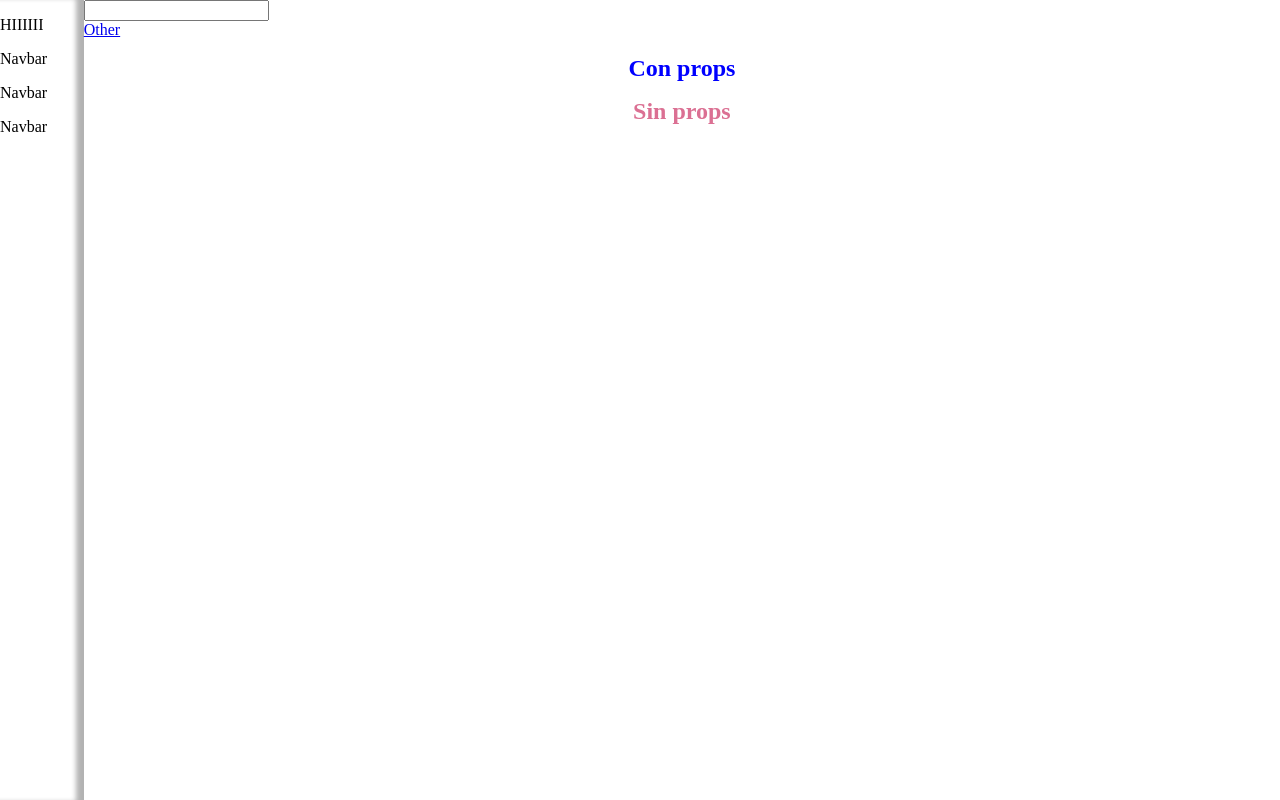
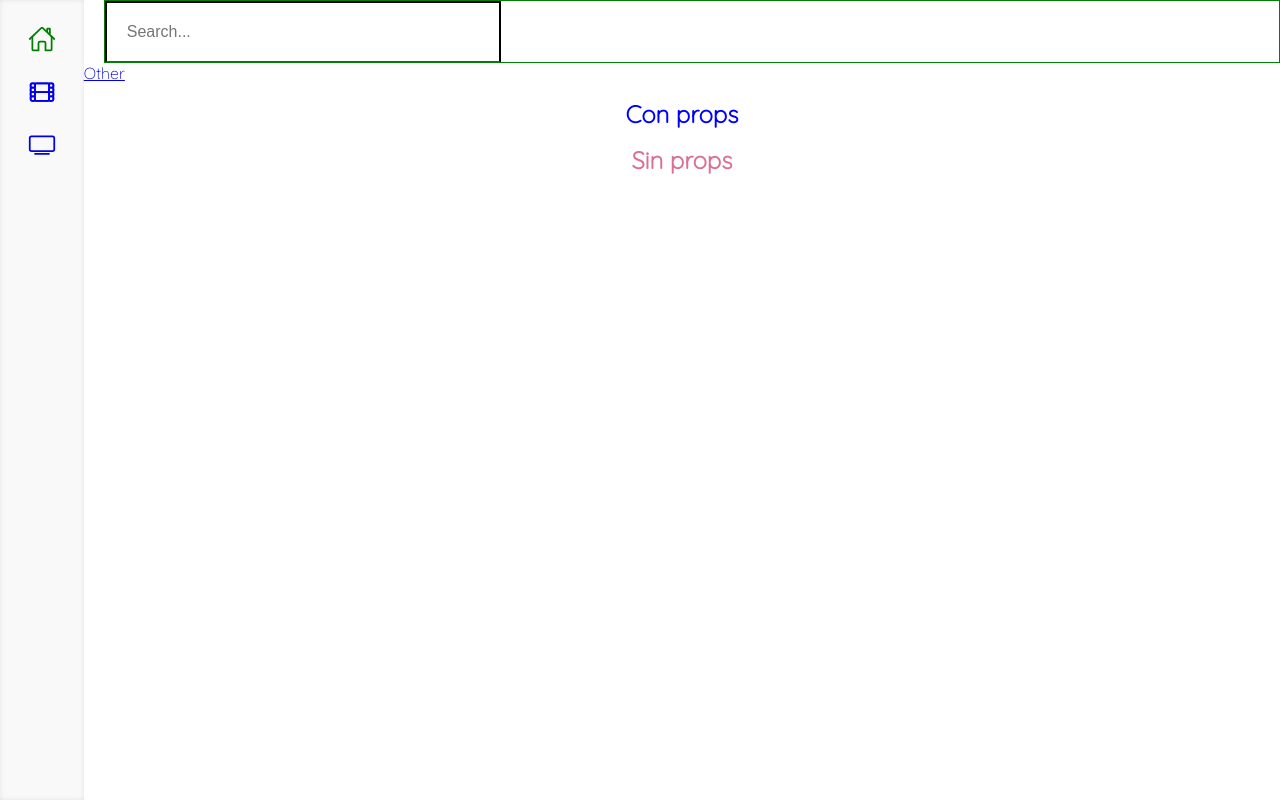
Before and after one commit to Capuccio/movie-search, a React app: page / in a window 1280 px wide. Built offline with nearby package versions, Linux system fonts and the light colour scheme.

Commit message:
Added google font Quicksand, navbar finished and now working with InputSearch

```diff
--- a/package.json
+++ b/package.json
@@ -14,6 +14,7 @@
   "dependencies": {
     "react": "^17.0.2",
     "react-dom": "^17.0.2",
+    "react-icons": "^4.2.0",
     "react-router-dom": "^5.2.0",
     "styled-components": "^5.2.1"
   },
--- a/public/index.html
+++ b/public/index.html
@@ -1,8 +1,16 @@
+<!-- @format -->
+
 <!DOCTYPE html>
 <html lang="en">
 	<head>
-  <meta charset="UTF-8">
+		<meta charset="UTF-8" />
 		<title>Movie Search</title>
+		<link rel="preconnect" href="https://fonts.googleapis.com" />
+		<link rel="preconnect" href="https://fonts.gstatic.com" crossorigin />
+		<link
+			href="https://fonts.googleapis.com/css2?family=Quicksand:wght@300&display=swap"
+			rel="stylesheet"
+		/>
 	</head>
 	<body>
 		<div id="root"></div>
--- a/src/Routes.js
+++ b/src/Routes.js
@@ -13,11 +13,11 @@ import Other from './pages/Other'
 
 const Routes = () => {
 	return (
+		<BrowserRouter>
 			<AppContainer>
 				<Navbar />
 				<PageView>
 					<SearchBar />
-				<BrowserRouter>
 					<Switch>
 						<Route exact path='/'>
 							<Home />
@@ -26,9 +26,9 @@ const Routes = () => {
 							<Other />
 						</Route>
 					</Switch>
-				</BrowserRouter>
 				</PageView>
 			</AppContainer>
+		</BrowserRouter>
 	)
 }
 
--- a/src/components/Navbar/index.js
+++ b/src/components/Navbar/index.js
@@ -1,16 +1,24 @@
 /** @format */
 
 import React from 'react'
+import { NavLink } from 'react-router-dom'
 
-import { NavbarContainer } from './style'
+import { IoHomeOutline, IoFilmOutline, IoTvOutline } from 'react-icons/io5'
+
+import { NavbarContainer, navLinkStyle, iconStyle } from './style'
 
 const Navbar = () => {
 	return (
 		<NavbarContainer>
-			<p>HIIIIII</p>
-			<p>Navbar</p>
-			<p>Navbar</p>
-			<p>Navbar</p>
+			<NavLink exact to='/' activeStyle={navLinkStyle}>
+				<IoHomeOutline style={iconStyle} />
+			</NavLink>
+			<NavLink to='/other' activeStyle={navLinkStyle}>
+				<IoFilmOutline style={iconStyle} />
+			</NavLink>
+			<NavLink to='/other' activeStyle={navLinkStyle}>
+				<IoTvOutline style={iconStyle} />
+			</NavLink>
 		</NavbarContainer>
 	)
 }
--- a/src/components/Navbar/style.js
+++ b/src/components/Navbar/style.js
@@ -3,6 +3,19 @@
 import styled from 'styled-components'
 
 export const NavbarContainer = styled.div`
+	text-align: center;
 	width: 7%;
-	box-shadow: inset -10px 0 5px -2px rgb(0, 0, 0, 0.3);
+	color: red;
+	font-size: 28px;
+	background-color: rgb(247, 247, 247, 0.7);
+	box-shadow: inset 0 0 10px -5px rgb(0, 0, 0, 0.3);
 `
+
+export const navLinkStyle = {
+	color: 'green',
+}
+
+export const iconStyle = {
+	display: 'block',
+	margin: '25px auto',
+}
--- a/src/components/SearchBar/index.js
+++ b/src/components/SearchBar/index.js
@@ -2,10 +2,12 @@
 
 import React from 'react'
 
+import { InputSearch } from './style'
+
 const SearchBar = () => {
 	return (
-		<div>
-			<input />
+		<div style={{ border: '1px solid green', marginLeft: '20px' }}>
+			<InputSearch placeholder='Search...' />
 		</div>
 	)
 }
--- /dev/null
+++ b/src/components/SearchBar/style.js
@@ -0,0 +1,11 @@
+/** @format */
+
+import styled from 'styled-components'
+
+export const InputSearch = styled.input`
+	width: 30%;
+	padding: 20px;
+	font-size: 16px;
+	border: 2px solid;
+	border-bottom: 1px solid red;
+`
--- a/src/index.js
+++ b/src/index.js
@@ -12,6 +12,7 @@ body {
 	box-sizing: border-box;
 	margin: 0;
 	padding: 0;
+	font-family: 'Quicksand', sans-serif;
 }
 `
 
```
Also changed, not shown: 1 other file. Lines whose indentation alone changed are shown as unchanged.
